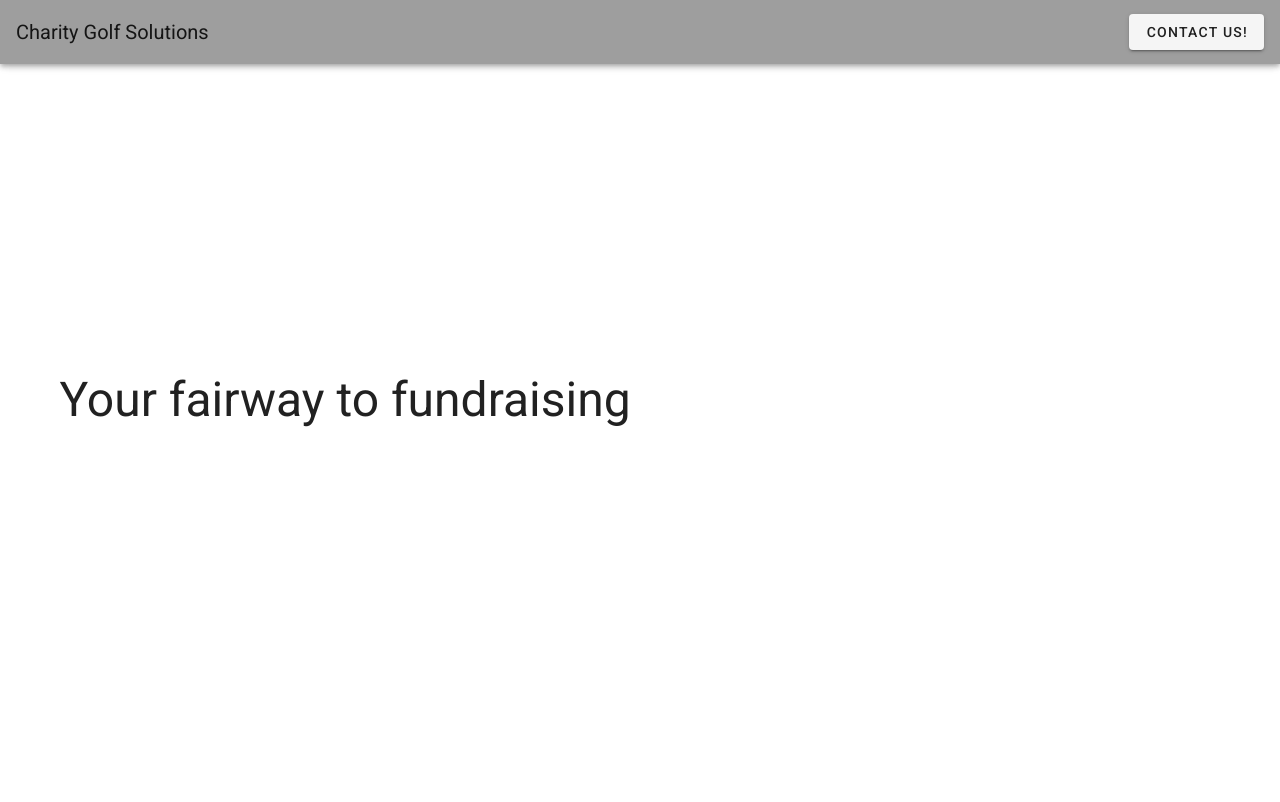
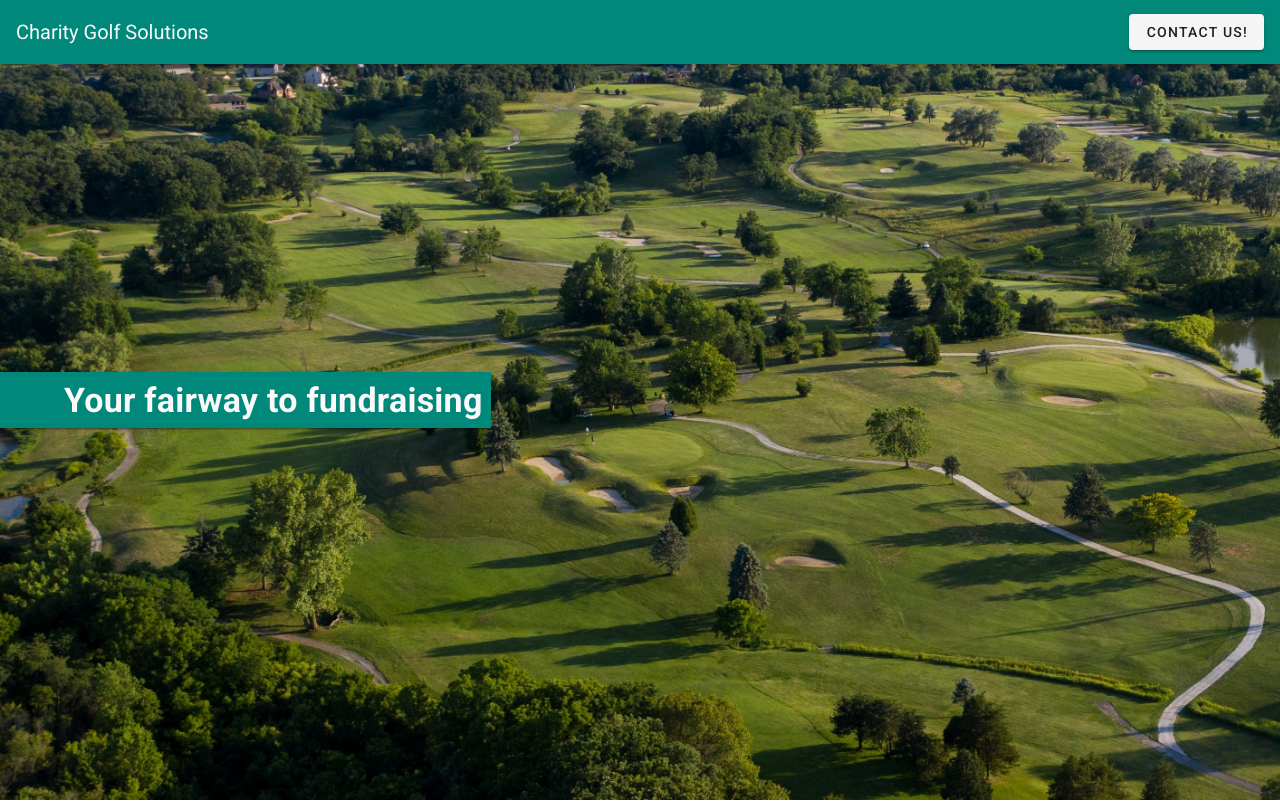
Before and after one commit to amplify-technologies/lawns-website, a Vue app: page / in a window 1280 px wide. Shown: the top 802 px of the page. Built offline with nearby package versions, Linux system fonts and the light colour scheme.

Commit message:
More style work

```diff
--- a/src/components/SplashPage.vue
+++ b/src/components/SplashPage.vue
@@ -2,14 +2,18 @@
   <v-main>
 
     <v-container
-      class="fill-height"
+      id="fairway"
+      fluid
+      class="fill-height pl-0"
     >
       <v-app-bar
         absolute
-        color="grey"
+        color="teal darken-1"
       >
 
-        <v-toolbar-title>
+        <v-toolbar-title
+          class=" grey--text text--lighten-5"
+        >
           Charity Golf Solutions
         </v-toolbar-title>
 
@@ -19,7 +23,13 @@
 
       </v-app-bar>
 
-      <div class="text-h3" color="grey">Your fairway to fundraising</div>
+      <v-card
+        tile
+        class="text-h4 font-weight-bold pa-2 pl-16 ml-0 grey--text text--lighten-5"
+        color="teal darken-1"
+      >
+        Your fairway to fundraising
+      </v-card>
 
     </v-container>
 
@@ -45,3 +55,10 @@
     data: () => ({}),
   }
 </script>
+
+<style>
+  #fairway {
+    background: url('../assets/fairway.jpg');
+    background-size: cover;
+  }
+</style>
```
Also changed, not shown: src/assets/fairway.jpg (added).
